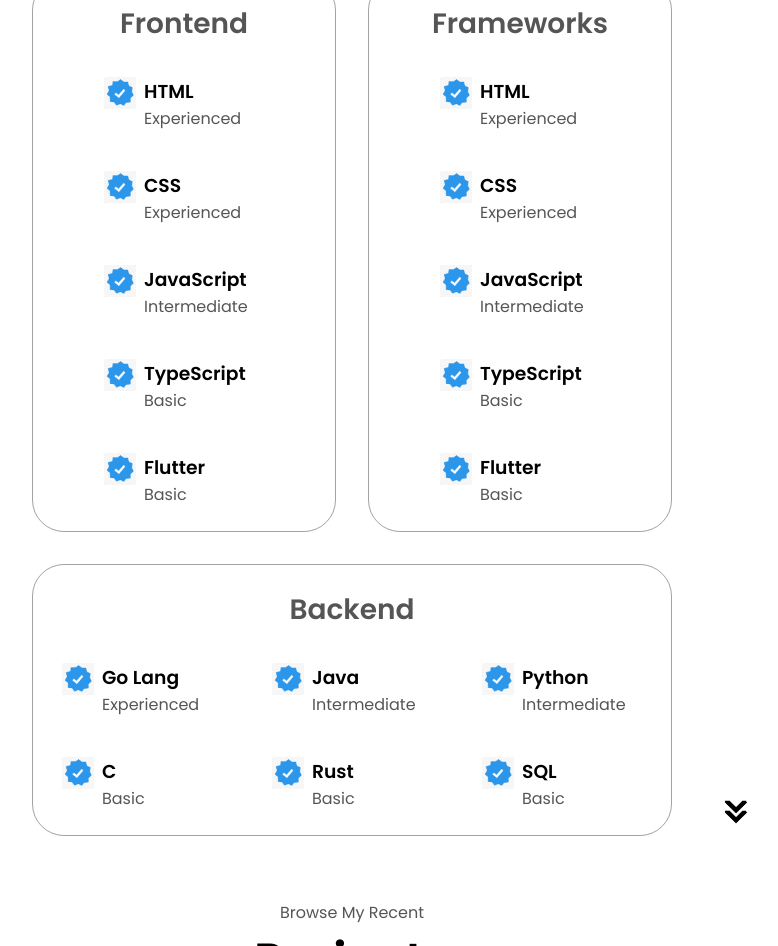
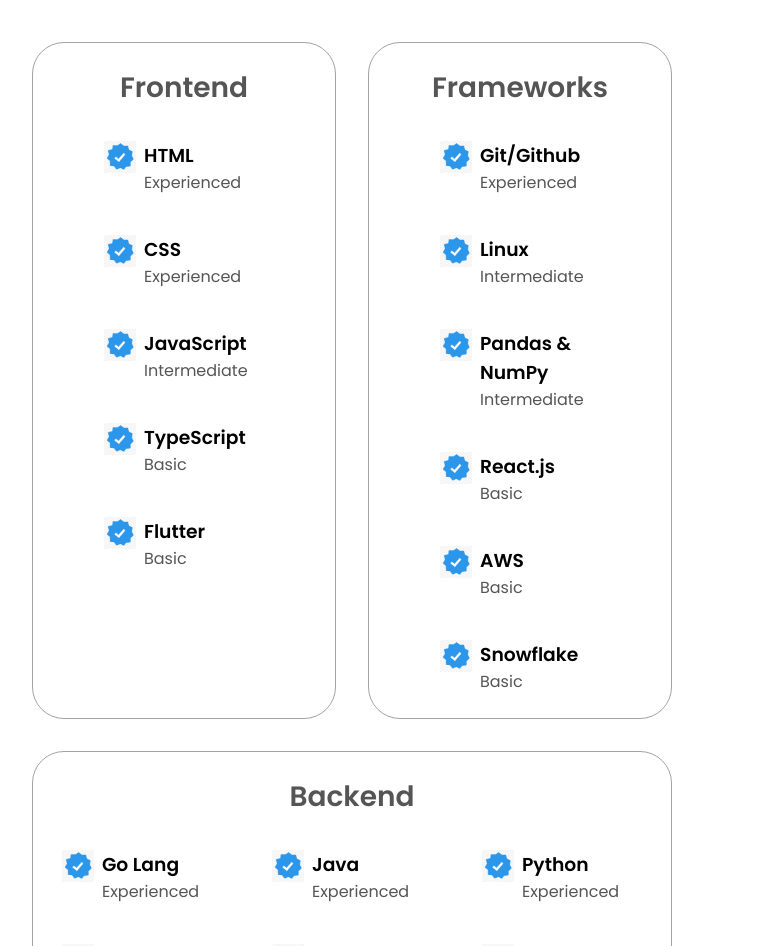
Before and after one commit to shivdesai99/Personal-Portfolio, a plain HTML site: page index.html in a window 1280 px wide. Shown: the part 1854-2800 px from the top of the page, without its empty margins (288-1066 px from the left). Drawn offline with Linux system fonts and the light colour scheme.

Commit message:
Media Querie Updates

```diff
--- a/index.html
+++ b/index.html
@@ -203,7 +203,7 @@
               class = "icon"
               />
               <div>
-                <h3> HTML </h3>
+                <h3> Git/Github </h3>
               <p> Experienced</p>
               </div>
             </article>
@@ -214,18 +214,7 @@
               class = "icon"
               />
               <div>
-                <h3> CSS </h3>
-              <p> Experienced</p>
-              </div>
-            </article>
-            <article>
-              <img
-              src = "assets/VerifiedBadge.png"
-              alt = "Experience Icon"
-              class = "icon"
-              />
-              <div>
-                <h3> JavaScript </h3>
+                <h3> Linux </h3>
               <p> Intermediate</p>
               </div>
             </article>
@@ -236,7 +225,18 @@
               class = "icon"
               />
               <div>
-                <h3> TypeScript </h3>
+                <h3> Pandas & NumPy </h3>
+              <p> Intermediate</p>
+              </div>
+            </article>
+            <article>
+              <img
+              src = "assets/VerifiedBadge.png"
+              alt = "Experience Icon"
+              class = "icon"
+              />
+              <div>
+                <h3> React.js </h3>
               <p> Basic</p>
               </div>
             </article>
@@ -247,8 +247,19 @@
               class = "icon"
               />
               <div>
-                <h3> Flutter </h3>
-              <p> Basic </p>
+                <h3> AWS </h3>
+              <p> Basic</p>
+              </div>
+            </article>
+            <article>
+              <img
+              src = "assets/VerifiedBadge.png"
+              alt = "Experience Icon"
+              class = "icon"
+              />
+              <div>
+                <h3> Snowflake </h3>
+              <p> Basic</p>
               </div>
             </article>
           </div>
@@ -275,7 +286,7 @@
               />
               <div>
                 <h3> Java </h3>
-              <p> Intermediate</p>
+              <p> Experienced</p>
               </div>
             </article>
             <article>
@@ -286,7 +297,7 @@
               />
               <div>
                 <h3> Python </h3>
-              <p> Intermediate</p>
+              <p> Experienced</p>
               </div>
             </article>
             <article>
@@ -297,7 +308,18 @@
               />
               <div>
                 <h3> C </h3>
-              <p> Basic </p>
+              <p> Intermediate </p>
+              </div>
+            </article>
+            <article>
+              <img
+              src = "assets/VerifiedBadge.png"
+              alt = "Experience Icon"
+              class = "icon"
+              />
+              <div>
+                <h3> SQL </h3>
+              <p> Intermediate </p>
               </div>
             </article>
             <article>
@@ -308,17 +330,6 @@
               />
               <div>
                 <h3> Rust </h3>
-              <p> Basic </p>
-              </div>
-            </article>
-            <article>
-              <img
-              src = "assets/VerifiedBadge.png"
-              alt = "Experience Icon"
-              class = "icon"
-              />
-              <div>
-                <h3> SQL </h3>
               <p> Basic </p>
               </div>
             </article>
--- a/mediaqueries.css
+++ b/mediaqueries.css
@@ -5,10 +5,18 @@
   }
   .about-containers {
     flex-wrap: wrap;
+    justify-content: space-around;
+  }
+  #experience,
+  .experience-details-container {
+    margin-top: 2rem;
+    flex: 1 1 200px; /* Adjust basis as needed and ensure it has a flex-grow and flex-shrink */
+    margin-bottom: 1rem;
   }
   #contact,
   #projects {
     height: fit-content;
+    margin-top: 2rem;
   }
 }
 
```
Also changed, not shown: README.txt, assets/about-pic.png (added), assets/profile-pic.png (added), assets/project-1.png (added), assets/project-2.png (added), assets/project-3.png (added).
